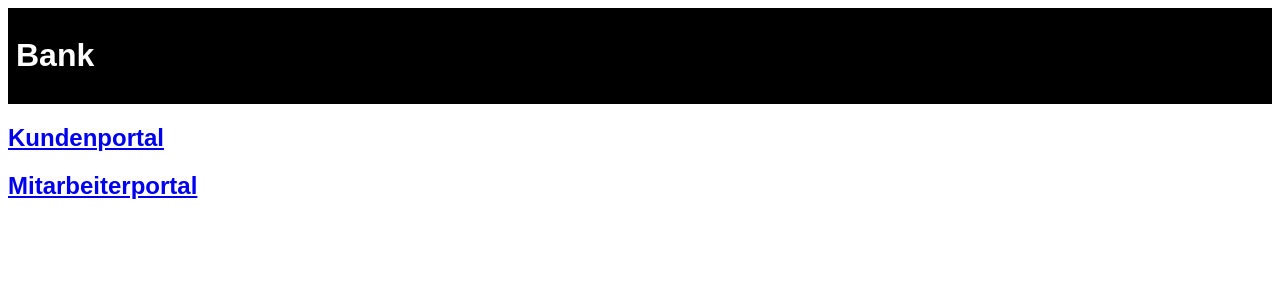
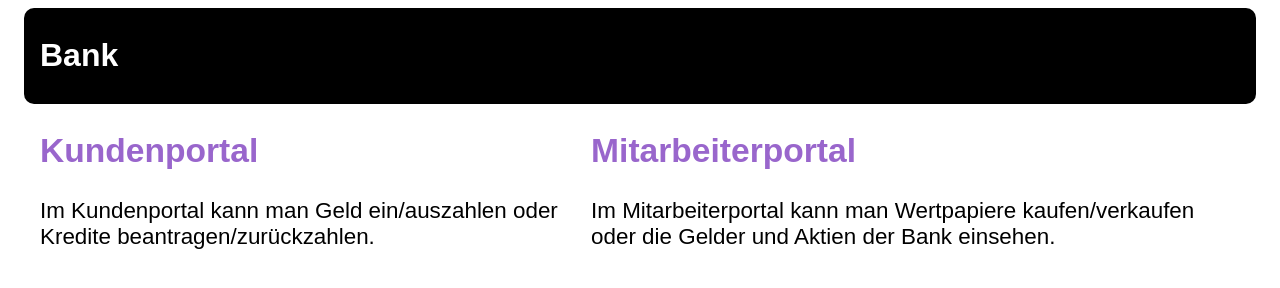
Before and after one commit to Baspla/vssose6, a plain HTML site: page Bank/static/index.html in a window 1280 px wide. Drawn offline with Linux system fonts and the light colour scheme.

Commit message:
modified some css

```diff
--- a/Bank/static/index.html
+++ b/Bank/static/index.html
@@ -1,5 +1,6 @@
 <!DOCTYPE html>
 <html lang="de">
+
 <head>
     <meta charset="utf-8">
     <title>Bank</title>
@@ -12,12 +13,28 @@
             background-color: #000000;
             color: white;
             padding: 0.5rem;
+            padding-left: 1rem;
+            margin-left: 1rem;
+            margin-right: 1rem;
+            border-radius: 10px;
         }
 
         main {
-            padding: 0.5rem;
+            padding-left: 1rem;
+            padding-right: 1rem;
             display: flex;
             justify-content: space-between;
+        }
+
+        article {
+            padding-left: 1rem;
+            padding-right: 1rem;
+            font-size: 1.4rem;
+        }
+
+        a {
+            color: hsl(270, 50%, 60%);
+            text-decoration: none;
         }
 
         aside {
@@ -32,13 +49,30 @@
         }
     </style>
 </head>
+
 <body>
     <header>
         <h1>Bank</h1>
     </header>
-    <h2><a href="kundenportal">Kundenportal</a></h2>
-
-    <h2><a href="mitarbeiterportal">Mitarbeiterportal</a></h2>
+    <main>
+        <article>
+            <h2>
+                <a href="kundenportal">Kundenportal</a>
+            </h2>
+            <p>
+                Im Kundenportal kann man Geld ein/auszahlen oder Kredite beantragen/zurückzahlen.
+            </p>
+        </article>
+        <article>
+            <h2>
+                <a href="mitarbeiterportal">Mitarbeiterportal</a>
+            </h2>
+            <p>
+                Im Mitarbeiterportal kann man Wertpapiere kaufen/verkaufen oder die Gelder und Aktien der Bank einsehen.
+            </p>
+        </article>
+    </main>
 
 </body>
+
 </html>
```
Also changed, not shown: Bank/static/kundenportal.html (+23 -3 lines), Bank/static/mitarbeiterportal.html (+17 -1 lines).
